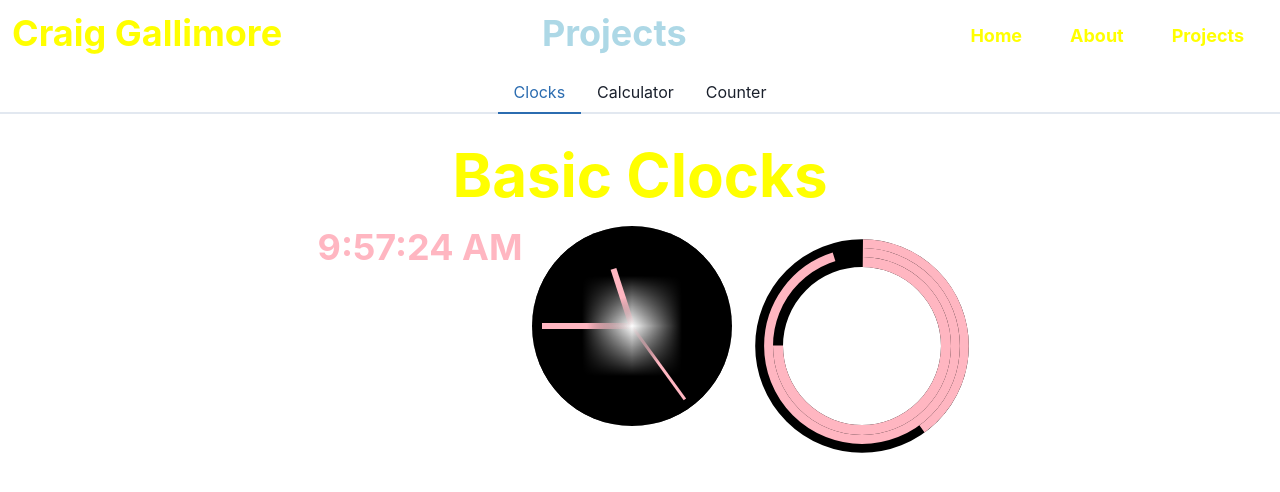
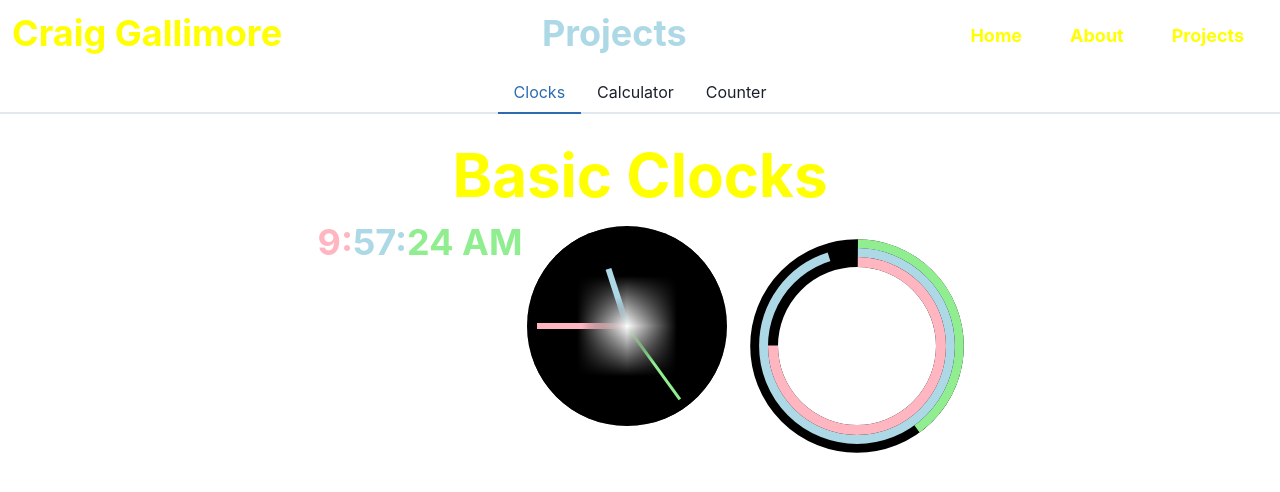
Before and after one commit to GalliWare/react-profile-website, a Next.js app: page /projects in a window 1280 px wide. Shown: the top 492 px of the page. Built offline with nearby package versions, Linux system fonts and the light colour scheme.

Commit message:
Add some color differences to the clocks hours, minutes and seconds

```diff
--- a/src/components/Clock.js
+++ b/src/components/Clock.js
@@ -16,12 +16,17 @@ function Clock() {
 
     return () => clearInterval(clockUpdate)
   })
+  console.log(time.split(':'))
 
   return (
     <Box padding="5px" margin="10px">
       <Heading size="3xl" marginBottom={4} align="center">Basic Clocks </Heading>
       <Flex direction={["column", "row"]}>
-        <Heading color="lightpink" marginBottom={4} margin="5px" align="center">{time}</Heading>
+        <Flex direction={"row"}>
+          <Heading color="lightpink">{time.split(":")[0]}:</Heading>
+          <Heading color="lightblue">{time.split(":")[1]}:</Heading>
+          <Heading color="lightgreen">{time.split(":")[2]}</Heading>
+        </Flex>
         <Box>
           <Circle
             size="200px"
@@ -44,14 +49,14 @@ function Clock() {
             <Square
               width="120px"
               height="6px"
-              bgGradient="linear(to-l, lightpink, lightpink, transparent, transparent , transparent)"
+              bgGradient="linear(to-l, lightblue, lightblue, transparent, transparent , transparent)"
               position="fixed"
               transform={"rotate(" + ((minute * 6) - 90) + "deg)"}
             />
             <Square
               width="180px"
               height="3px"
-              bgGradient="linear(to-l, lightpink, lightpink, transparent, transparent , transparent)"
+              bgGradient="linear(to-l, lightgreen, lightgreen, transparent, transparent , transparent)"
               position="fixed"
               transform={"rotate(" + ((second * 6) - 90) + "deg)"}
             />
@@ -62,7 +67,7 @@ function Clock() {
             size="240px"
             thickness="5px"
             trackColor="black"
-            color="lightpink"
+            color="lightgreen"
             value={((second / 60) * 100)}
             position="fixed"
           />
@@ -72,7 +77,7 @@ function Clock() {
             size="220px"
             thickness="5px"
             trackColor="black"
-            color="lightpink"
+            color="lightblue"
             value={((minute / 60) * 100)}
             position="fixed"
           />
```
